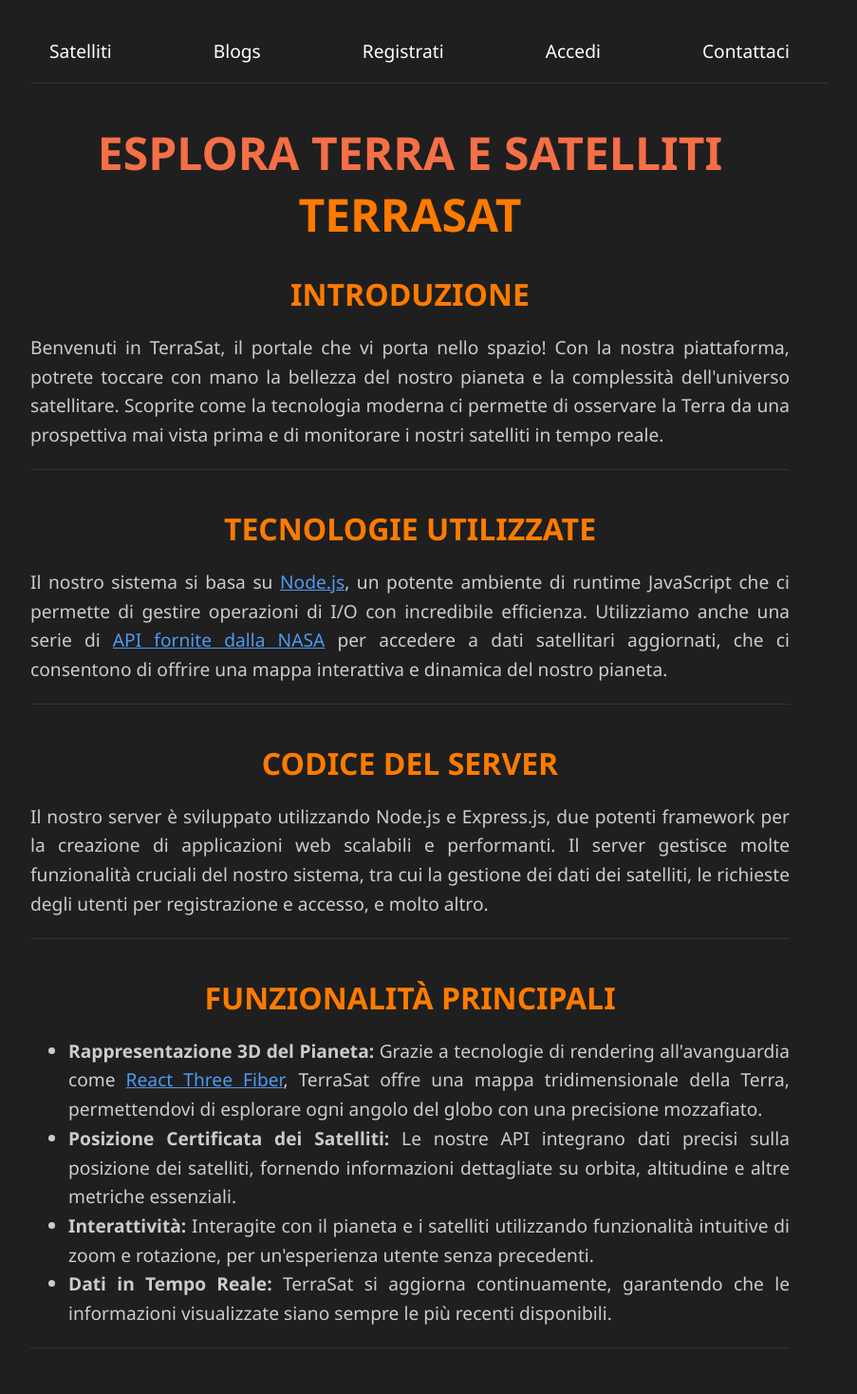
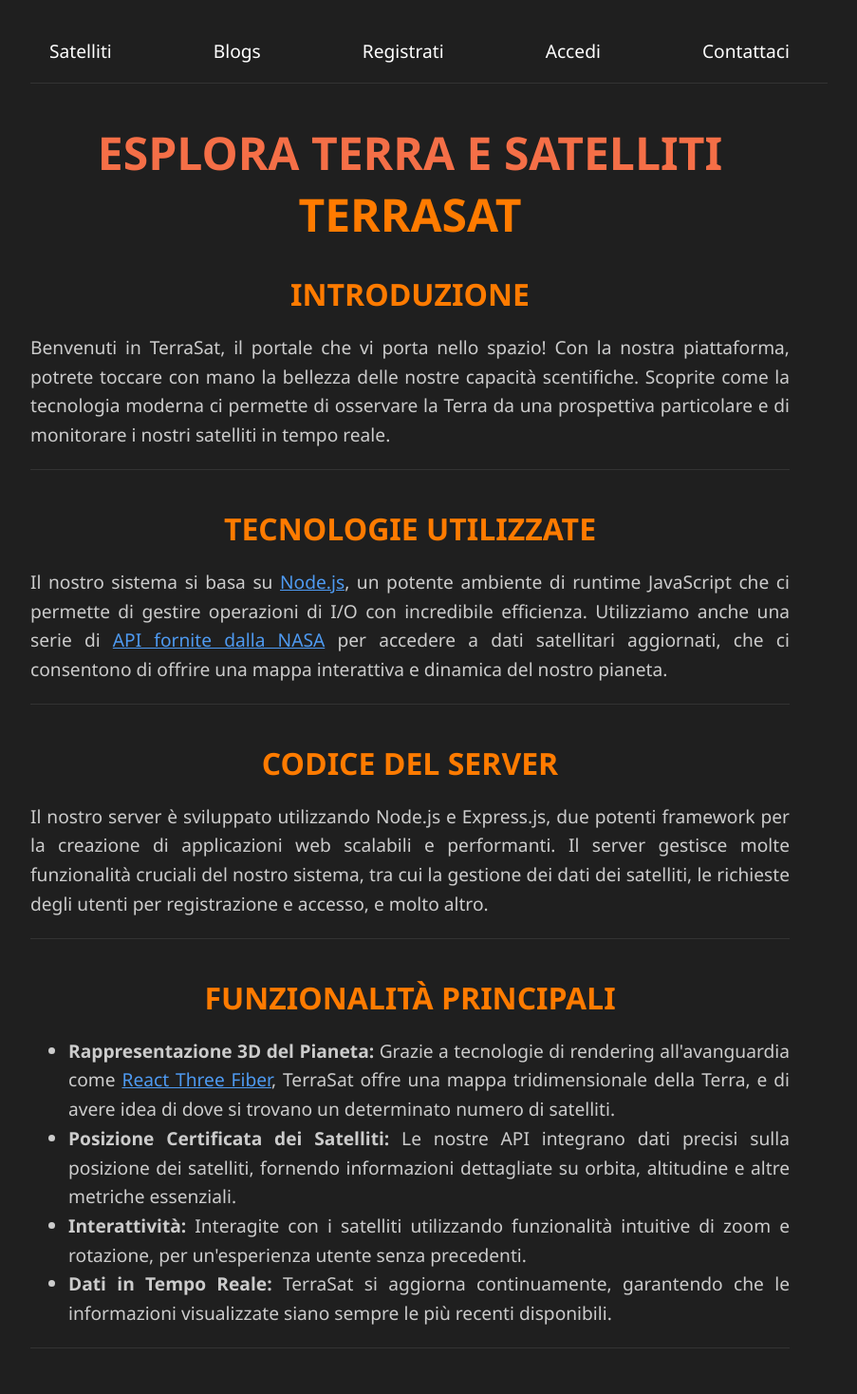
Before and after one commit to ChristianMarconetto/React-Capolavoro, a React (Create React App) app in the folder client/: page / in a window 1280 px wide. Shown: the top 1468 px of the page at 95% size, without its empty margins (208-1111 px from the left). Built offline with nearby package versions, Linux system fonts and the light colour scheme; no server answers.

Commit message:
Adjustment

```diff
--- a/client/src/pages/Home.js
+++ b/client/src/pages/Home.js
@@ -107,11 +107,10 @@
           <h2 style={styles.subTitle}>Introduzione</h2>
           <p style={styles.description}>
             Benvenuti in TerraSat, il portale che vi porta nello spazio! Con la
-            nostra piattaforma, potrete toccare con mano la bellezza del nostro
-            pianeta e la complessità dell'universo satellitare. Scoprite come la
-            tecnologia moderna ci permette di osservare la Terra da una
-            prospettiva mai vista prima e di monitorare i nostri satelliti in
-            tempo reale.
+            nostra piattaforma, potrete toccare con mano la bellezza delle
+            nostre capacità scentifiche. Scoprite come la tecnologia moderna ci
+            permette di osservare la Terra da una prospettiva particolare e di
+            monitorare i nostri satelliti in tempo reale.
           </p>
         </div>
         <div style={styles.section}>
@@ -153,9 +152,8 @@
               >
                 React Three Fiber
               </a>
-              , TerraSat offre una mappa tridimensionale della Terra,
-              permettendovi di esplorare ogni angolo del globo con una
-              precisione mozzafiato.
+              , TerraSat offre una mappa tridimensionale della Terra, e di avere
+              idea di dove si trovano un determinato numero di satelliti.
             </li>
             <li>
               <strong>Posizione Certificata dei Satelliti:</strong> Le nostre
@@ -164,9 +162,9 @@
               essenziali.
             </li>
             <li>
-              <strong>Interattività:</strong> Interagite con il pianeta e i
-              satelliti utilizzando funzionalità intuitive di zoom e rotazione,
-              per un'esperienza utente senza precedenti.
+              <strong>Interattività:</strong> Interagite con i satelliti
+              utilizzando funzionalità intuitive di zoom e rotazione, per
+              un'esperienza utente senza precedenti.
             </li>
             <li>
               <strong>Dati in Tempo Reale:</strong> TerraSat si aggiorna
```
